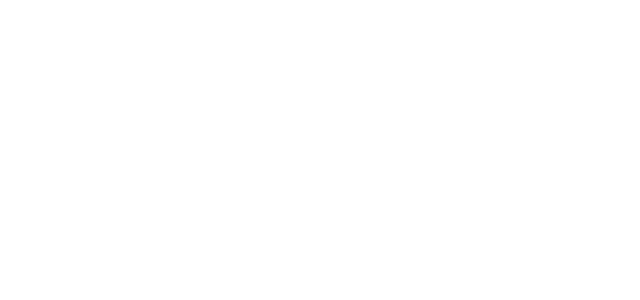
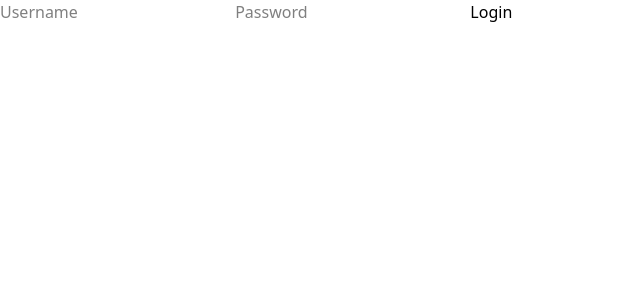
Before and after one commit to 1917dc/spamtom-leaderboard, a SvelteKit app: page /auth/login in a window 1280 px wide. Shown: the top 300 px of the page, without its empty margins (0-640 px from the left). Built offline with nearby package versions, Linux system fonts and the light colour scheme.

Commit message:
added auth/login route and +error.svelte route for custom page error

```diff
--- /dev/null
+++ b/src/routes/+error.svelte
@@ -0,0 +1,9 @@
+<script>
+    import { page } from "$app/state"
+
+</script>
+
+<main>
+    <h1 class="text-8xl">{page.status}</h1>
+    <h1 class="text-8xl">{page.error?.message}</h1>
+</main>
--- a/src/routes/auth/login/+page.svelte
+++ b/src/routes/auth/login/+page.svelte
@@ -6,3 +6,11 @@
 <svelte:head>
     <title>Login - Admin</title>
 </svelte:head>
+
+<main>
+    <form>
+        <input placeholder="Username">
+        <input placeholder="Password">
+        <button type="submit">Login</button>
+    </form>
+</main>
```
